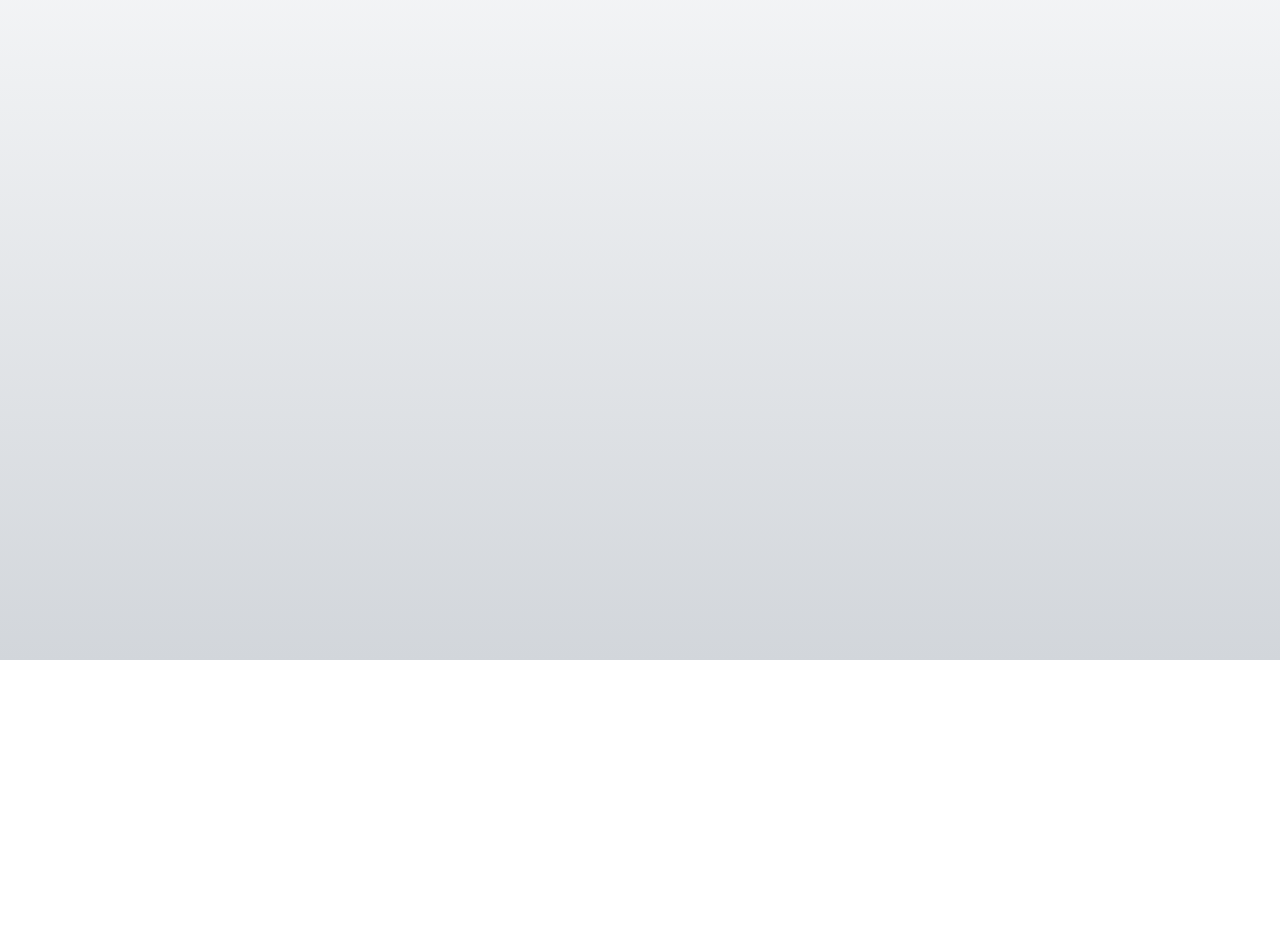
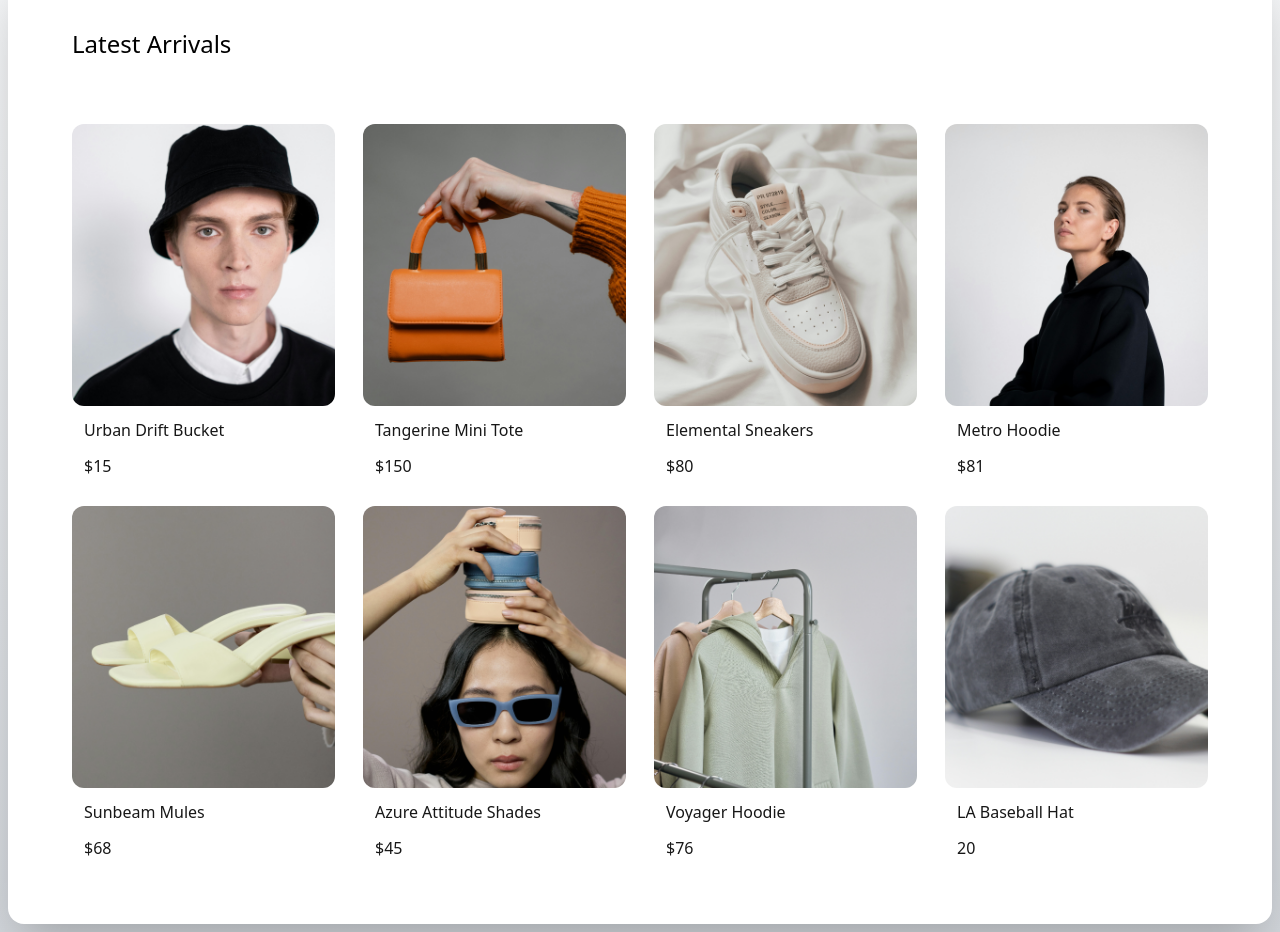
Before and after one commit to JoeRumie/Ecommerce-app, a React (Create React App) app: page /latest-arrivals in a window 1280 px wide. Shown: the part 140-1072 px from the top of the page. Before the commit the page ends 800 px from the top, so only its background shows below. Built offline with nearby package versions, Linux system fonts and the light colour scheme.

Commit message:
Routing to Latest Arrivals and Product Details page set

```diff
--- a/src/App.js
+++ b/src/App.js
@@ -11,12 +11,11 @@ function App() {
       <Router>
         <div>
             <Navbar />
-            {/* <ProductGrid /> */}
-            {/* <ProductDetails /> */}
             <Routes>
                 {/* Define your routes here */}
                 <Route path="/shop-all" element={<ShopAll/>} />
                 <Route path="/latest-arrivals" element={<LatestArrivals />} />
+                <Route path="/product-details" element={<ProductDetails/>} />
             </Routes>
         </div>
       </Router>
--- a/src/LatestArrivals.js
+++ b/src/LatestArrivals.js
@@ -1,7 +1,9 @@
+import ProductGrid from "./product-grid/ProductGrid";
+
 const LatestArrivals = () => {
     return (
         <div>
-            Latest Arrivals
+            <ProductGrid />
         </div>
     )
 };
--- a/src/navbar/Navbar.js
+++ b/src/navbar/Navbar.js
@@ -23,7 +23,7 @@ const Navbar = () => {
             {/* Desktop Navigation */}
             <div className="hidden md:flex space-x-12">
                 {navItems.map(item => (
-                    <Link className="hover:text-black" key={item.id}>
+                    <Link to={item.path} className="hover:text-black" key={item.id}>
                         {item.text}
                     </Link>
                 ))}
@@ -45,7 +45,7 @@ const Navbar = () => {
 
                 <div className="flex flex-col px-8 py-15 space-y-5">
                     {navItems.map(item => (
-                        <Link className="hover:text-black" key={item.id}>
+                        <Link to={item.path} className="hover:text-black" key={item.id}>
                             {item.text}
                         </Link>
                     ))}
--- a/src/product-grid/ProductGrid.js
+++ b/src/product-grid/ProductGrid.js
@@ -1,13 +1,26 @@
+import { Link } from 'react-router-dom';
 import Product1 from '../product-img-1.png';
 import Product2 from '../product-img-2.png';
 import Product3 from '../product-img-3.png';
 import Product4 from '../product-img-4.png';
 import Product5 from '../product-img-5.png';
 import Product6 from '../product-img-6.png';
-import Product7 from '../product-img-7.png';
-import Product8 from '../product-img-8.png';
+import Product8 from '../product-img-7.png';
+import Product7 from '../product-img-8.png';
 
 const ProductGrid = () => {
+
+    const products = [
+        {id:1, product:Product1, name:"Urban Drift Bucket", price:"$15"},
+        {id:2, product:Product2, name:"Tangerine Mini Tote", price:"$150"},
+        {id:3, product:Product3, name:"Elemental Sneakers", price:"$80"},
+        {id:4, product:Product4, name:"Metro Hoodie", price:"$81"},
+        {id:5, product:Product5, name:"Sunbeam Mules", price:"$68"},
+        {id:6, product:Product6, name:"Azure Attitude Shades", price:"$45"},
+        {id:7, product:Product7, name:"Voyager Hoodie", price:"$76"},
+        {id:8, product:Product8, name:"LA Baseball Hat", price:"20"}
+    ]
+
     return (
         // Global Container
         <div className="flex items-center justify-center min-h-screen">
@@ -24,9 +37,25 @@ const ProductGrid = () => {
 
                 {/* Grid Container */}
                 <div className="grid gap-7 md:grid-cols-2 lg:grid-cols-4 ">
+                    {products.map(item => (
+                        <Link to={"/product-details"} key={item.id}>
+                            <div className="relative group">
+                                <img src={item.product} alt="" class="w-72 rounded-xl transition-transform duration-300 transform group-hover:scale-105"/>
+                                <div className=" font-sans text-neutral-900">
+                                    <div className="p-3 hover:text-indigo-600">
+                                        <p className="text-base">{item.name}</p>
+                                    </div>
+                                    <div className="px-3">
+                                        <p className="text-base">{item.price}</p>
+                                    </div>
+                                </div>
+                            </div>
 
-                    {/* Image 1 */}
-                    <div className="relative group">
+                        </Link>
+                    ))}
+
+
+                    {/* <div className="relative group">
                         <img src={Product1} alt="" class="w-72 rounded-xl transition-transform duration-300 transform group-hover:scale-105"/>
                         <div className=" font-sans text-neutral-900">
                             <div className="p-3 hover:text-indigo-600">
@@ -38,7 +67,7 @@ const ProductGrid = () => {
                         </div>
                     </div>
 
-                    {/* Image 2 */}
+
                     <div className="relative group">
                         <img src={Product2} alt="" class="w-72 rounded-xl transition-transform duration-300 transform group-hover:scale-105"/>
                         <div className=" font-sans text-neutral-900">
@@ -52,7 +81,7 @@ const ProductGrid = () => {
                     </div>
 
 
-                    {/* Image 3 */}
+
                     <div className="relative group">
                         <img src={Product3} alt="" class="w-72 rounded-xl transition-transform duration-300 transform group-hover:scale-105"/>
                         <div className=" font-sans text-neutral-900">
@@ -66,7 +95,7 @@ const ProductGrid = () => {
                     </div>
 
 
-                    {/* Image 4 */}
+
                     <div className="relative group">
                         <img src={Product4} alt="" class="w-72 rounded-xl transition-transform duration-300 transform group-hover:scale-105"/>
                         <div className=" font-sans text-neutral-900">
@@ -80,7 +109,7 @@ const ProductGrid = () => {
                     </div>
 
 
-                    {/* Image 5 */}
+
                     <div className="relative group">
                         <img src={Product5} alt="" class="w-72 rounded-xl transition-transform duration-300 transform group-hover:scale-105"/>
                         <div className=" font-sans text-neutral-900">
@@ -93,7 +122,7 @@ const ProductGrid = () => {
                         </div>
                     </div>
 
-                    {/* Image 6 */}
+
                     <div className="relative group">
                         <img src={Product6} alt="" class="w-72 rounded-xl transition-transform duration-300 transform group-hover:scale-105"/>
                         <div className=" font-sans text-neutral-900">
@@ -107,9 +136,9 @@ const ProductGrid = () => {
                     </div>
 
 
-                    {/* Image 7 */}
+
                     <div className="relative group">
-                        <img src={Product8} alt="" class="w-72 rounded-xl transition-transform duration-300 transform group-hover:scale-105"/>
+                        <img src={Product7} alt="" class="w-72 rounded-xl transition-transform duration-300 transform group-hover:scale-105"/>
                         <div className=" font-sans text-neutral-900">
                             <div className="p-3 hover:text-indigo-600">
                                 <p className="text-base">Voyager Hoodie</p>
@@ -121,9 +150,9 @@ const ProductGrid = () => {
                     </div>
 
 
-                    {/* Image 8 */}
+
                     <div className="relative group">
-                        <img src={Product7} alt="" class="w-72 rounded-xl transition-transform duration-300 transform group-hover:scale-105"/>
+                        <img src={Product8} alt="" class="w-72 rounded-xl transition-transform duration-300 transform group-hover:scale-105"/>
                         <div className=" font-sans text-neutral-900">
                             <div className="p-3 hover:text-indigo-600">
                                 <p className="text-base">La Baseball Hat</p>
@@ -132,7 +161,7 @@ const ProductGrid = () => {
                                 <p className="text-base">$20</p>
                             </div>
                         </div>
-                    </div>
+                    </div> */}
 
                 </div>
             </div>
```
